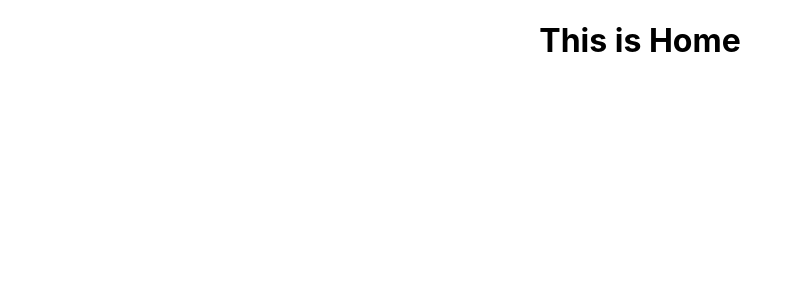
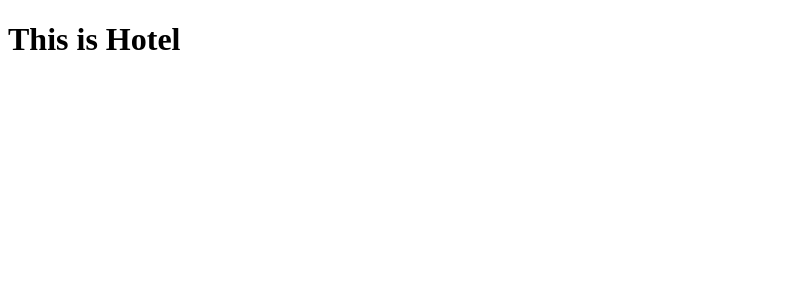
Before and after one commit to RupsanaAkter/booking-app, a React (Create React App) app: page /hotels/1 in a window 1280 px wide. Shown: the top 300 px of the page, without its empty margins (0-795 px from the left). Built offline with nearby package versions, Linux system fonts and the light colour scheme.

Commit message:
added update all

```diff
--- a/src/App.js
+++ b/src/App.js
@@ -1,12 +1,21 @@
-import logo from './logo.svg';
-import './App.css';
+import {
+  BrowserRouter,
+  Routes,
+  Route,
+} from "react-router-dom";
+import Home from "./pages/Home/Home";
+import List from "./pages/List/List";
+import Hotel from "./pages/Hotel/Hotel";
 
 function App() {
   return (
-    <div className="App">
-    <h1>This is Home</h1>
-
-    </div>
+    <BrowserRouter>
+      <Routes>
+        <Route path="/" element={<Home/>}/>
+        <Route path="/hotels" element={<List/>}/>
+        <Route path="/hotels/:id" element={<Hotel/>}/>
+      </Routes>
+    </BrowserRouter>
   );
 }
 
--- a/src/index.js
+++ b/src/index.js
@@ -1,8 +1,6 @@
 import React from 'react';
 import ReactDOM from 'react-dom/client';
-import './index.css';
 import App from './App';
-import reportWebVitals from './reportWebVitals';
 
 const root = ReactDOM.createRoot(document.getElementById('root'));
 root.render(
@@ -10,8 +8,3 @@ root.render(
     <App />
   </React.StrictMode>
 );
-
-// If you want to start measuring performance in your app, pass a function
-// to log results (for example: reportWebVitals(console.log))
-// or send to an analytics endpoint. Learn more: https://bit.ly/CRA-vitals
-reportWebVitals();
--- /dev/null
+++ b/src/pages/Home/Home.js
@@ -0,0 +1,11 @@
+import React from 'react';
+
+const Home = () => {
+    return (
+        <div>
+            <h1>This is Home</h1>
+        </div>
+    );
+};
+
+export default Home;
--- /dev/null
+++ b/src/pages/Hotel/Hotel.js
@@ -0,0 +1,11 @@
+import React from 'react';
+
+const Hotel = () => {
+    return (
+        <div>
+            <h1>This is Hotel</h1>
+        </div>
+    );
+};
+
+export default Hotel;
--- /dev/null
+++ b/src/pages/List/List.js
@@ -0,0 +1,11 @@
+import React from 'react';
+
+const List = () => {
+    return (
+        <div>
+            <h1>This is List</h1>
+        </div>
+    );
+};
+
+export default List;
```
